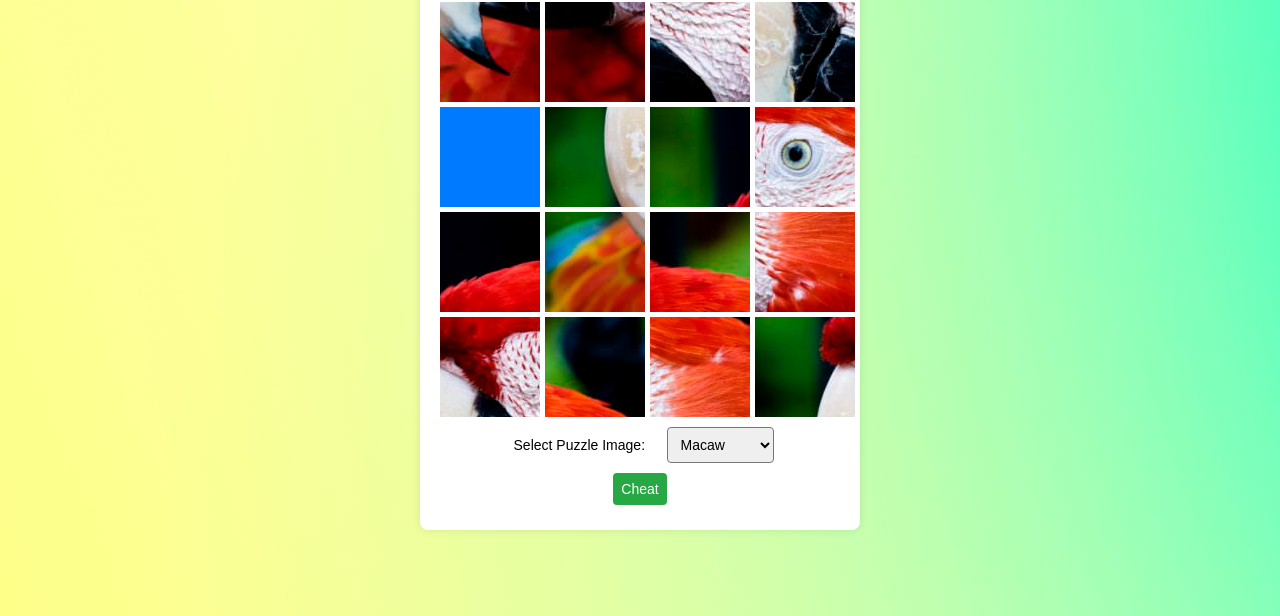
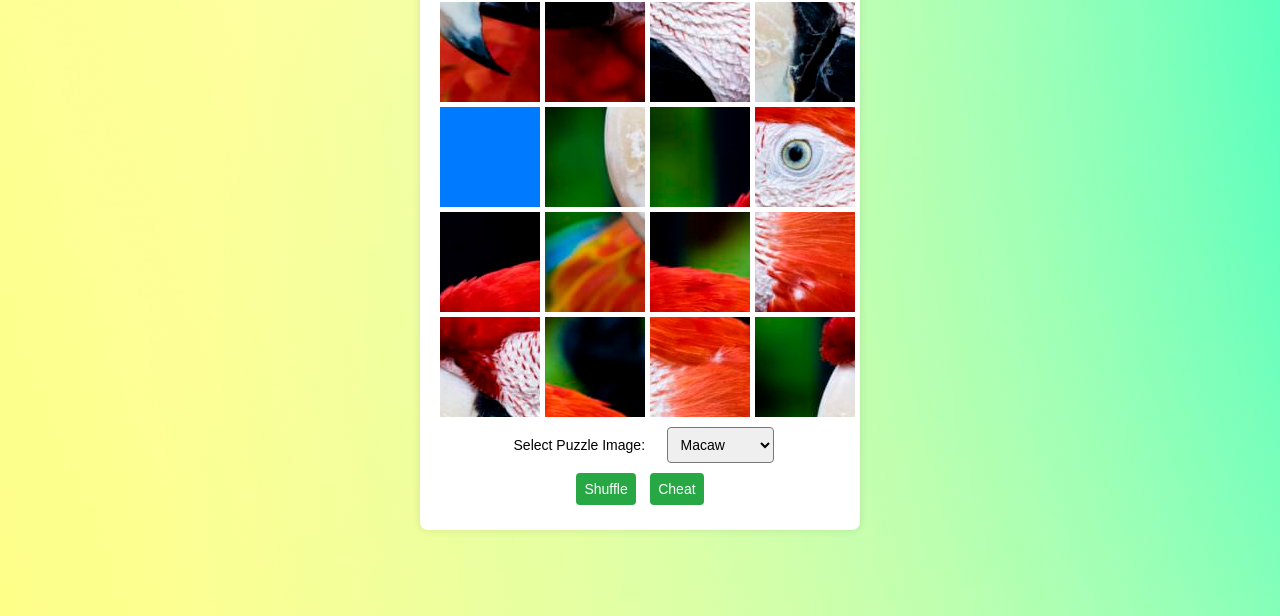
Before and after one commit to denissecerov/project3, a plain HTML site: page fifteen.html in a window 1280 px wide. Shown: the part 184-800 px from the top of the page. Drawn offline with Linux system fonts and the light colour scheme.

Commit message:
Update fifteen.html
Add Shuffle Button

```diff
--- a/fifteen.html
+++ b/fifteen.html
@@ -21,6 +21,7 @@
                 <option value="background4.jpg">FingerPrint</option>
             </select>
         </div>
+        <button id="shuffle-button" onclick="shufflePuzzle()">Shuffle</button>
         <button id="cheat-button" onclick="cheat()">Cheat</button>
     </div>
     <script src="fifteen.js"></script>
```
